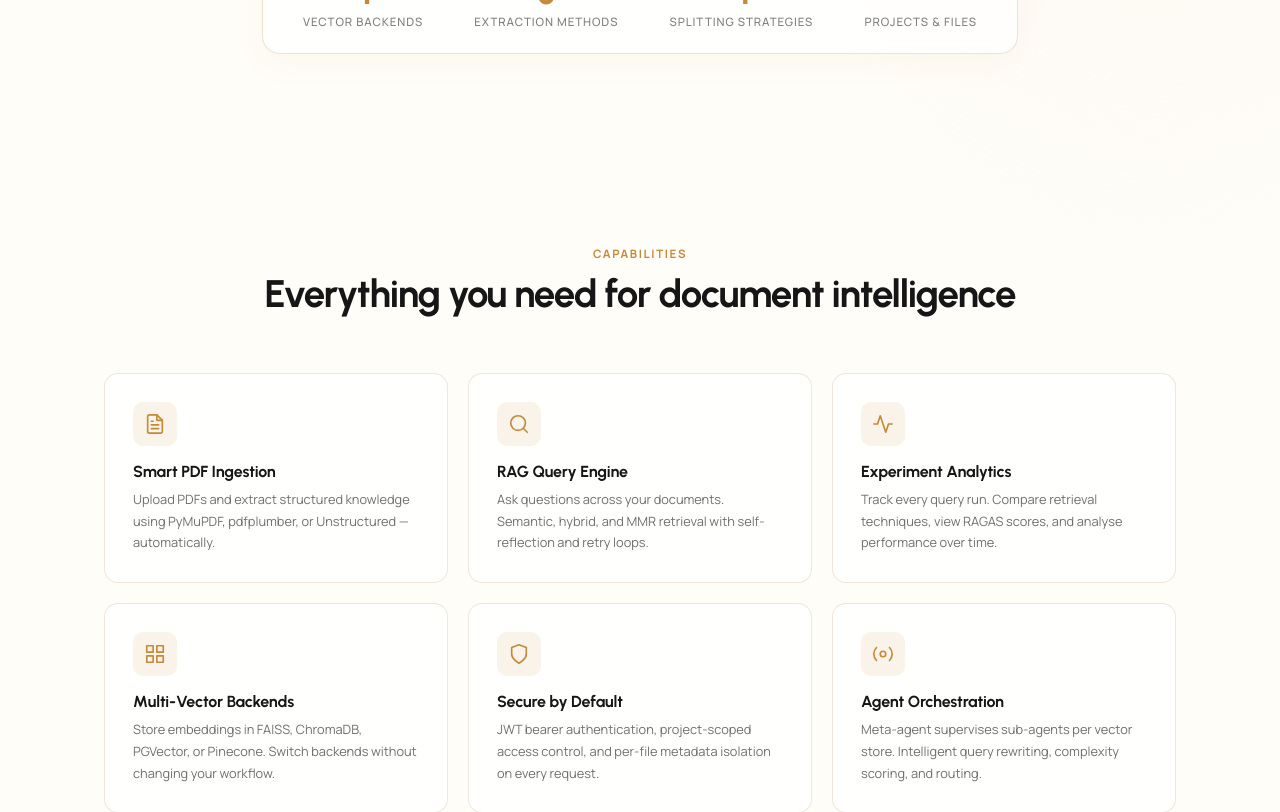
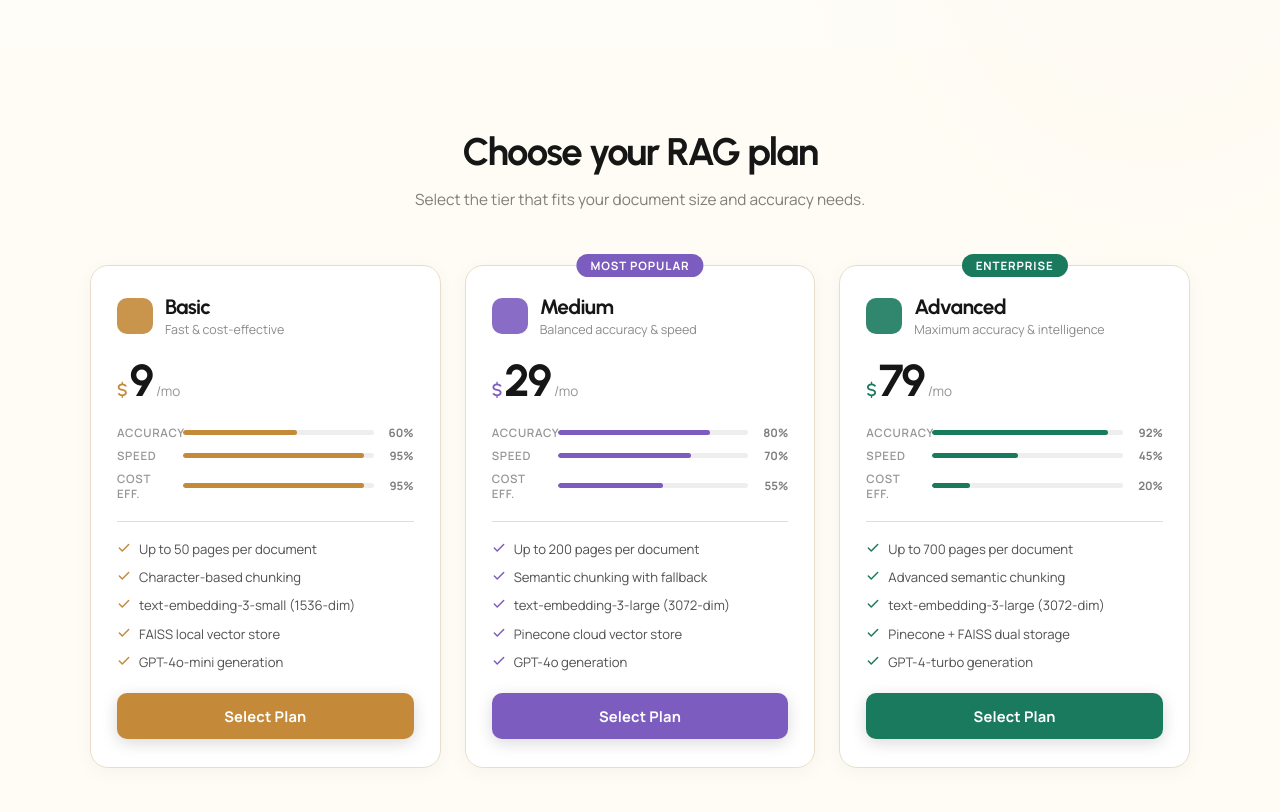
Before and after one commit to workstream-vilje/InsightPdf-Engine-Frontend, a Next.js app: page / in a window 1280 px wide. Shown: the part 760-1572 px from the top of the page. Built offline with nearby package versions, Linux system fonts and the light colour scheme.

Commit message:
card added to home page.

```diff
--- a/src/Plans/CheckoutPage.jsx
+++ b/src/Plans/CheckoutPage.jsx
@@ -5,6 +5,7 @@ import { useRouter } from "next/navigation";
 import Link from "next/link";
 import { getCart, clearCart, subscribeCart } from "./cartStore";
 import { useAuth } from "@/components/auth/AuthProvider";
+import { ROUTE_PATHS } from "@/utils/routepaths";
 import styles from "./checkout.module.css";
 
 function LockIcon() {
@@ -69,10 +70,10 @@ export default function CheckoutPage() {
     }
   }, [isAuthenticated, isAuthInitialized, router]);
 
-  // redirect to plans if cart is empty
+  // redirect to home if cart is empty
   useEffect(() => {
     if (isAuthInitialized && isAuthenticated && !getCart()) {
-      router.replace("/plans");
+      router.replace(ROUTE_PATHS.HOME);
     }
   }, [isAuthInitialized, isAuthenticated, router]);
 
--- a/src/app/page.js
+++ b/src/app/page.js
@@ -1,8 +1,28 @@
 "use client";
 
 import Link from "next/link";
+import { useRouter } from "next/navigation";
+import { useState, useEffect } from "react";
 import { ROUTE_PATHS } from "@/utils/routepaths";
+import { PLANS, setCart } from "@/Plans/cartStore";
 import styles from "./page.module.css";
+
+function CheckIcon() {
+  return (
+    <svg width="14" height="14" viewBox="0 0 24 24" fill="none"
+      stroke="currentColor" strokeWidth="2.5" strokeLinecap="round" strokeLinejoin="round">
+      <polyline points="20 6 9 17 4 12" />
+    </svg>
+  );
+}
+
+function StatBar({ value, color }) {
+  return (
+    <div className={styles.statBarTrack}>
+      <div className={styles.statBarFill} style={{ width: `${value}%`, background: color }} />
+    </div>
+  );
+}
 
 const FEATURES = [
   {
@@ -78,6 +98,30 @@ const STEPS = [
 ];
 
 export default function HomePage() {
+  const router = useRouter();
+  const [selected, setSelected] = useState(null);
+
+  useEffect(() => {
+    const prev = document.body.style.overflow;
+    document.body.style.overflow = "auto";
+    document.body.style.height = "auto";
+    return () => {
+      document.body.style.overflow = prev;
+      document.body.style.height = "";
+    };
+  }, []);
+
+  const handleSelectPlan = (plan) => {
+    console.log("🎯 Plan selected:", plan);
+    setCart(plan);
+    setSelected(plan.id);
+    console.log("💾 Cart saved to localStorage");
+    setTimeout(() => {
+      console.log("🚀 Redirecting to signup...");
+      router.push("/auth/signup");
+    }, 300);
+  };
+
   return (
     <main className={styles.page}>
 
@@ -88,9 +132,7 @@ export default function HomePage() {
           InsightPDF Engine
         </span>
         <div className={styles.navActions}>
-          <Link className={styles.navLogin} href={ROUTE_PATHS.PLANS}>Plans</Link>
           <Link className={styles.navLogin} href={ROUTE_PATHS.AUTH_LOGIN}>Log in</Link>
-          <Link className={styles.navSignup} href={ROUTE_PATHS.AUTH_SIGNUP}>Get started</Link>
         </div>
       </nav>
 
@@ -110,18 +152,6 @@ export default function HomePage() {
           Upload PDFs, organise projects, run intelligent queries, and track every experiment — all from one professional platform.
         </p>
 
-        <div className={styles.heroActions}>
-          <Link className={styles.btnPrimary} href={ROUTE_PATHS.AUTH_SIGNUP}>
-            Start for free
-            <svg width="16" height="16" viewBox="0 0 24 24" fill="none" stroke="currentColor" strokeWidth="2.2" strokeLinecap="round" strokeLinejoin="round">
-              <line x1="5" y1="12" x2="19" y2="12" /><polyline points="12 5 19 12 12 19" />
-            </svg>
-          </Link>
-          <Link className={styles.btnGhost} href={ROUTE_PATHS.AUTH_LOGIN}>
-            Sign in to your account
-          </Link>
-        </div>
-
         <div className={styles.heroStats}>
           {[
             { val: "4", label: "Vector backends" },
@@ -132,6 +162,83 @@ export default function HomePage() {
             <div key={s.label} className={styles.heroStat}>
               <span className={styles.heroStatVal}>{s.val}</span>
               <span className={styles.heroStatLabel}>{s.label}</span>
+            </div>
+          ))}
+        </div>
+      </section>
+
+      {/* ── PLANS SECTION ── */}
+      <section className={styles.plansSection}>
+        <div className={styles.plansSectionHeader}>
+          <h2 className={styles.plansSectionTitle}>Choose your RAG plan</h2>
+          <p className={styles.plansSectionSub}>Select the tier that fits your document size and accuracy needs.</p>
+        </div>
+
+        <div className={styles.plansGrid}>
+          {PLANS.map((plan) => (
+            <div
+              key={plan.id}
+              className={`${styles.planCard} ${selected === plan.id ? styles.planCardSelected : ""}`}
+              style={{ "--plan-color": plan.color, "--plan-soft": plan.colorSoft, "--plan-border": plan.colorBorder }}
+            >
+              {plan.badge && (
+                <span className={styles.planBadge} style={{ background: plan.color }}>
+                  {plan.badge}
+                </span>
+              )}
+
+              <div className={styles.planCardTop}>
+                <div className={styles.planDot} style={{ background: plan.color }} />
+                <div>
+                  <h3 className={styles.planName}>{plan.name}</h3>
+                  <p className={styles.planTagline}>{plan.tagline}</p>
+                </div>
+              </div>
+
+              <div className={styles.planPrice}>
+                <span className={styles.planCurrency}>$</span>
+                <span className={styles.planAmount}>{plan.price}</span>
+                <span className={styles.planPeriod}>/mo</span>
+              </div>
+
+              <div className={styles.planStats}>
+                <div className={styles.planStatRow}>
+                  <span className={styles.planStatLabel}>Accuracy</span>
+                  <StatBar value={plan.accuracy} color={plan.color} />
+                  <span className={styles.planStatValue}>{plan.accuracy}%</span>
+                </div>
+                <div className={styles.planStatRow}>
+                  <span className={styles.planStatLabel}>Speed</span>
+                  <StatBar value={plan.speed} color={plan.color} />
+                  <span className={styles.planStatValue}>{plan.speed}%</span>
+                </div>
+                <div className={styles.planStatRow}>
+                  <span className={styles.planStatLabel}>Cost eff.</span>
+                  <StatBar value={plan.cost} color={plan.color} />
+                  <span className={styles.planStatValue}>{plan.cost}%</span>
+                </div>
+              </div>
+
+              <div className={styles.planDivider} />
+
+              <ul className={styles.planFeatures}>
+                {plan.features.slice(0, 5).map((f) => (
+                  <li key={f} className={styles.planFeatureItem}>
+                    <span className={styles.planFeatureIcon} style={{ color: plan.color }}>
+                      <CheckIcon />
+                    </span>
+                    {f}
+                  </li>
+                ))}
+              </ul>
+
+              <button
+                className={styles.planCta}
+                style={{ background: plan.color }}
+                onClick={() => handleSelectPlan(plan)}
+              >
+                {selected === plan.id ? "Selected ✓" : "Select Plan"}
+              </button>
             </div>
           ))}
         </div>
@@ -172,16 +279,6 @@ export default function HomePage() {
         </div>
       </section>
 
-      {/* ── CTA ── */}
-      <section className={styles.cta}>
-        <h2 className={styles.ctaTitle}>Ready to query your documents?</h2>
-        <p className={styles.ctaSub}>Create an account and process your first PDF in minutes.</p>
-        <div className={styles.ctaActions}>
-          <Link className={styles.btnPrimary} href={ROUTE_PATHS.AUTH_SIGNUP}>Create free account</Link>
-          <Link className={styles.btnOutline} href={ROUTE_PATHS.AUTH_LOGIN}>Sign in</Link>
-        </div>
-      </section>
-
       {/* ── FOOTER ── */}
       <footer className={styles.footer}>
         <span className={styles.footerBrand}>
--- a/src/app/page.module.css
+++ b/src/app/page.module.css
@@ -529,3 +529,256 @@
     align-items: flex-start;
   }
 }
+
+
+/* ─────────────────────────────────────────────
+   PLANS SECTION
+───────────────────────────────────────────── */
+.plansSection {
+  padding: 80px clamp(20px, 5vw, 80px);
+  background: rgba(var(--surface-2), 0.4);
+}
+
+.plansSectionHeader {
+  text-align: center;
+  max-width: 600px;
+  margin: 0 auto 52px;
+}
+
+.plansSectionTitle {
+  font-family: var(--font-display);
+  font-size: clamp(1.8rem, 3vw, 2.4rem);
+  font-weight: 700;
+  letter-spacing: -0.04em;
+  color: rgb(var(--foreground));
+  margin-bottom: 12px;
+}
+
+.plansSectionSub {
+  font-size: 0.96rem;
+  color: rgba(var(--foreground), 0.55);
+  line-height: 1.7;
+}
+
+.plansGrid {
+  display: grid;
+  grid-template-columns: repeat(3, 1fr);
+  gap: 24px;
+  max-width: 1100px;
+  margin: 0 auto;
+}
+
+.planCard {
+  position: relative;
+  background: rgb(var(--surface-1));
+  border: 1.5px solid rgb(var(--border));
+  border-radius: var(--radius-xl);
+  padding: 28px 26px;
+  display: flex;
+  flex-direction: column;
+  gap: 0;
+  transition: box-shadow 200ms ease, border-color 200ms ease, transform 200ms ease;
+  box-shadow: 0 4px 20px rgba(0,0,0,0.04);
+}
+
+.planCard:hover {
+  border-color: var(--plan-color);
+  box-shadow: 0 8px 32px rgba(0,0,0,0.08), 0 0 0 1px var(--plan-color);
+  transform: translateY(-3px);
+}
+
+.planCardSelected {
+  border-color: var(--plan-color) !important;
+  box-shadow: 0 8px 32px rgba(0,0,0,0.10), 0 0 0 2px var(--plan-color) !important;
+}
+
+.planBadge {
+  position: absolute;
+  top: -12px;
+  left: 50%;
+  transform: translateX(-50%);
+  padding: 4px 14px;
+  border-radius: var(--radius-full);
+  color: #fff;
+  font-size: 0.72rem;
+  font-weight: 700;
+  letter-spacing: 0.08em;
+  text-transform: uppercase;
+  white-space: nowrap;
+}
+
+.planCardTop {
+  display: flex;
+  align-items: center;
+  gap: 12px;
+  margin-bottom: 20px;
+}
+
+.planDot {
+  width: 36px;
+  height: 36px;
+  border-radius: var(--radius-md);
+  flex-shrink: 0;
+  opacity: 0.9;
+}
+
+.planName {
+  font-family: var(--font-display);
+  font-size: 1.3rem;
+  font-weight: 700;
+  letter-spacing: -0.03em;
+  color: rgb(var(--foreground));
+  margin: 0;
+}
+
+.planTagline {
+  font-size: 0.78rem;
+  color: rgba(var(--foreground), 0.50);
+  margin: 2px 0 0;
+  font-family: var(--font-body);
+}
+
+.planPrice {
+  display: flex;
+  align-items: baseline;
+  gap: 2px;
+  margin-bottom: 22px;
+}
+
+.planCurrency {
+  font-size: 1.1rem;
+  font-weight: 600;
+  color: var(--plan-color);
+  font-family: var(--font-display);
+}
+
+.planAmount {
+  font-size: 2.8rem;
+  font-weight: 700;
+  letter-spacing: -0.05em;
+  color: rgb(var(--foreground));
+  font-family: var(--font-display);
+  line-height: 1;
+}
+
+.planPeriod {
+  font-size: 0.85rem;
+  color: rgba(var(--foreground), 0.45);
+  font-family: var(--font-body);
+  margin-left: 2px;
+}
+
+.planStats {
+  display: flex;
+  flex-direction: column;
+  gap: 8px;
+  margin-bottom: 20px;
+}
+
+.planStatRow {
+  display: flex;
+  align-items: center;
+  gap: 8px;
+}
+
+.planStatLabel {
+  font-size: 0.72rem;
+  font-weight: 600;
+  color: rgba(var(--foreground), 0.45);
+  font-family: var(--font-body);
+  width: 58px;
+  flex-shrink: 0;
+  text-transform: uppercase;
+  letter-spacing: 0.06em;
+}
+
+.statBarTrack {
+  flex: 1;
+  height: 5px;
+  border-radius: var(--radius-full);
+  background: rgba(var(--foreground), 0.07);
+  overflow: hidden;
+}
+
+.statBarFill {
+  height: 100%;
+  border-radius: var(--radius-full);
+  transition: width 600ms cubic-bezier(0.22, 1, 0.36, 1);
+}
+
+.planStatValue {
+  font-size: 0.72rem;
+  font-weight: 700;
+  color: rgba(var(--foreground), 0.55);
+  font-family: var(--font-body);
+  width: 32px;
+  text-align: right;
+  flex-shrink: 0;
+}
+
+.planDivider {
+  height: 1px;
+  background: rgb(var(--border));
+  margin-bottom: 18px;
+}
+
+.planFeatures {
+  list-style: none;
+  display: flex;
+  flex-direction: column;
+  gap: 9px;
+  margin-bottom: 20px;
+  flex: 1;
+}
+
+.planFeatureItem {
+  display: flex;
+  align-items: flex-start;
+  gap: 8px;
+  font-size: 0.82rem;
+  font-family: var(--font-body);
+  color: rgba(var(--foreground), 0.75);
+  line-height: 1.4;
+}
+
+.planFeatureIcon {
+  flex-shrink: 0;
+  margin-top: 1px;
+}
+
+.planCta {
+  width: 100%;
+  height: 46px;
+  border: none;
+  border-radius: var(--radius-md);
+  color: #fff;
+  font-family: var(--font-body);
+  font-size: 0.92rem;
+  font-weight: 700;
+  cursor: pointer;
+  letter-spacing: 0.01em;
+  transition: opacity 160ms ease, transform 160ms ease, box-shadow 160ms ease;
+  box-shadow: 0 4px 16px rgba(0,0,0,0.15);
+}
+
+.planCta:hover {
+  opacity: 0.88;
+  transform: translateY(-1px);
+  box-shadow: 0 6px 20px rgba(0,0,0,0.20);
+}
+
+.planCta:active {
+  transform: translateY(0);
+}
+
+/* ─────────────────────────────────────────────
+   RESPONSIVE
+───────────────────────────────────────────── */
+@media (max-width: 960px) {
+  .plansGrid { grid-template-columns: 1fr 1fr; }
+}
+
+@media (max-width: 620px) {
+  .plansGrid { grid-template-columns: 1fr; }
+  .plansSection { padding: 60px clamp(16px, 5vw, 40px); }
+}
```
Also changed, not shown: src/app/auth/AuthPage.jsx (+25 -1 lines), 1 other file (tests, documents, lock files or other folders).
